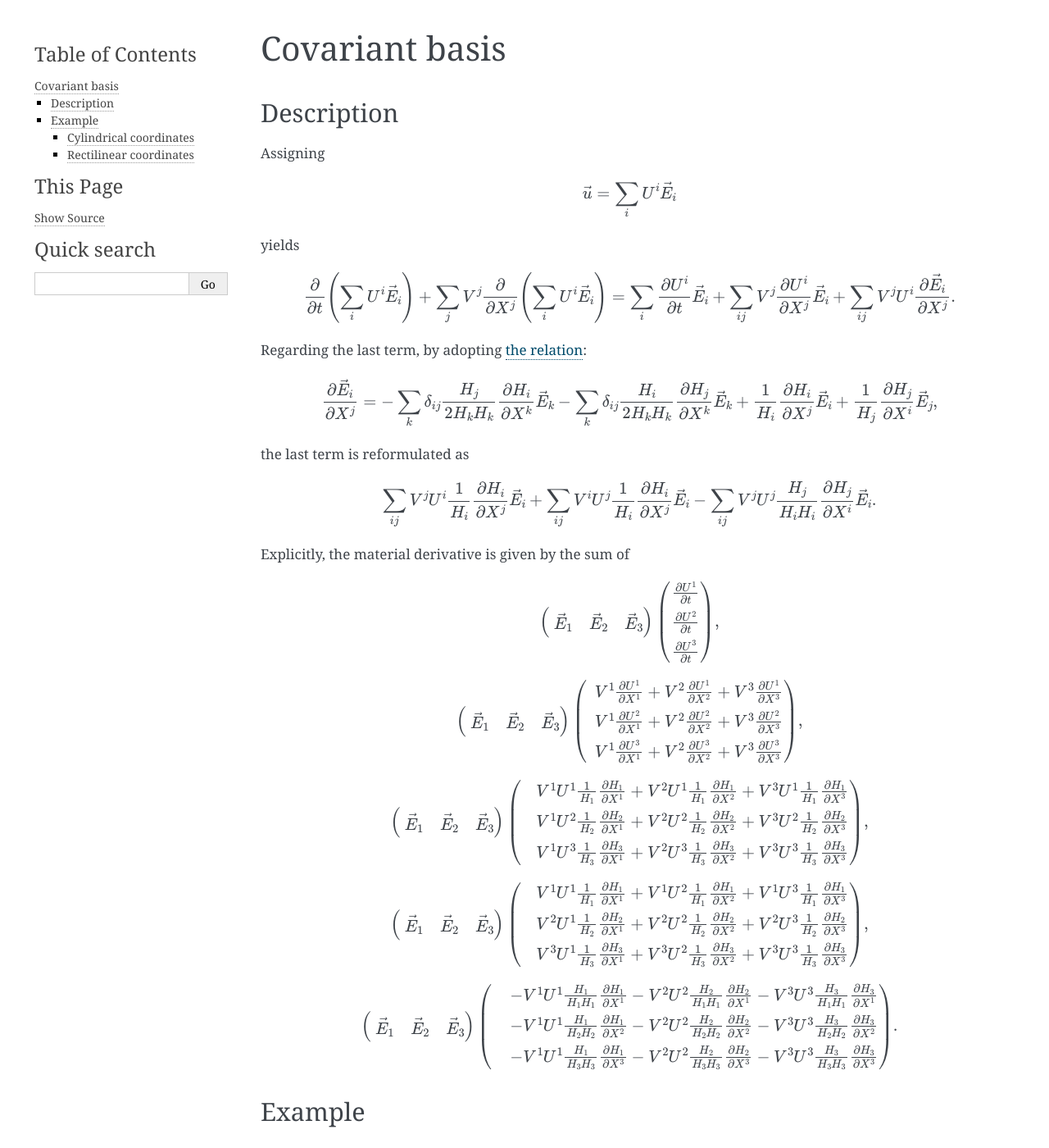
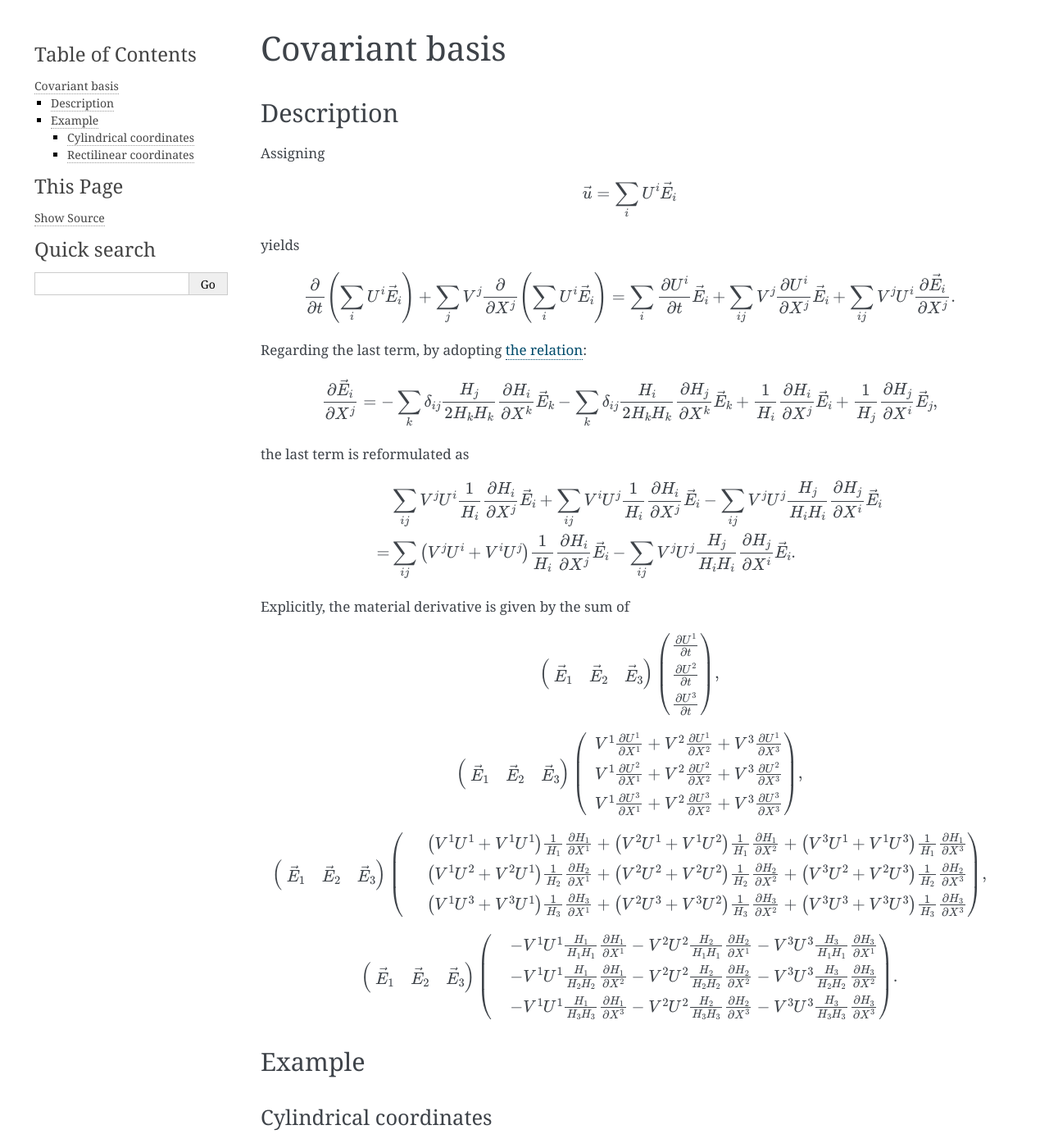
Before and after one commit to NaokiHori/OrthogonalNS, a Sphinx documentation site: the page built from source/equation/material_derivative/covariant.rst, in a window 1280 px wide and 1400 px high. Shown: the whole window at 82% size. Built offline with Sphinx 7.4.7, drawn with Linux system fonts in a browser that asks for light colours; formulas are drawn with MathJax 3.

Commit message:
[mod] write mder consistent with div tensor

```diff
--- a/source/equation/material_derivative/covariant.rst
+++ b/source/equation/material_derivative/covariant.rst
@@ -60,6 +60,7 @@ the last term is reformulated as
 
 .. math::
 
+   &
    \sum_{ij}
    V^j
    U^i
@@ -70,6 +71,26 @@ the last term is reformulated as
    \sum_{ij}
    V^i
    U^j
+   \frac{1}{H_i}
+   \pder{H_i}{X^j}
+   \vec{E}_i
+   -
+   \sum_{ij}
+   V^j
+   U^j
+   \frac{H_j}{H_i H_i}
+   \pder{H_j}{X^i}
+   \vec{E}_i \\
+   =
+   &
+   \sum_{ij}
+   \left(
+      V^j
+      U^i
+      +
+      V^i
+      U^j
+   \right)
    \frac{1}{H_i}
    \pder{H_i}{X^j}
    \vec{E}_i
@@ -127,31 +148,13 @@ Explicitly, the material derivative is given by the sum of
 .. math::
 
    \newcommand{\tmp}[2]{
-      V^{#2}
-      U^{#1}
-      \frac{1}{H_{#1}}
-      \pder{H_{#1}}{X^{#2}}
-   }
-   \begin{pmatrix}
-      \vec{E}_1
-      &
-      \vec{E}_2
-      &
-      \vec{E}_3
-   \end{pmatrix}
-   \begin{pmatrix}
-      \tmp{1}{1} + \tmp{1}{2} + \tmp{1}{3}
-      \\
-      \tmp{2}{1} + \tmp{2}{2} + \tmp{2}{3}
-      \\
-      \tmp{3}{1} + \tmp{3}{2} + \tmp{3}{3}
-   \end{pmatrix},
-
-.. math::
-
-   \newcommand{\tmp}[2]{
-      V^{#1}
-      U^{#2}
+      \left(
+         V^{#2}
+         U^{#1}
+         +
+         V^{#1}
+         U^{#2}
+      \right)
       \frac{1}{H_{#1}}
       \pder{H_{#1}}{X^{#2}}
    }
```
